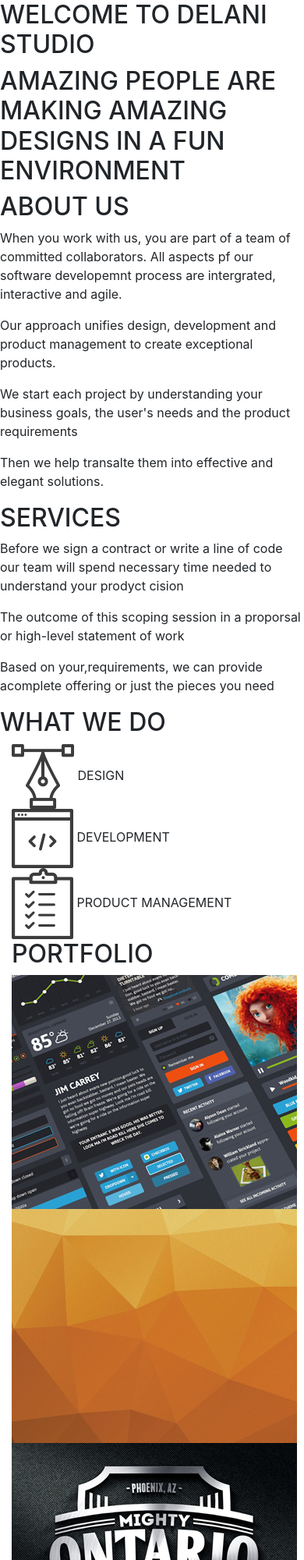
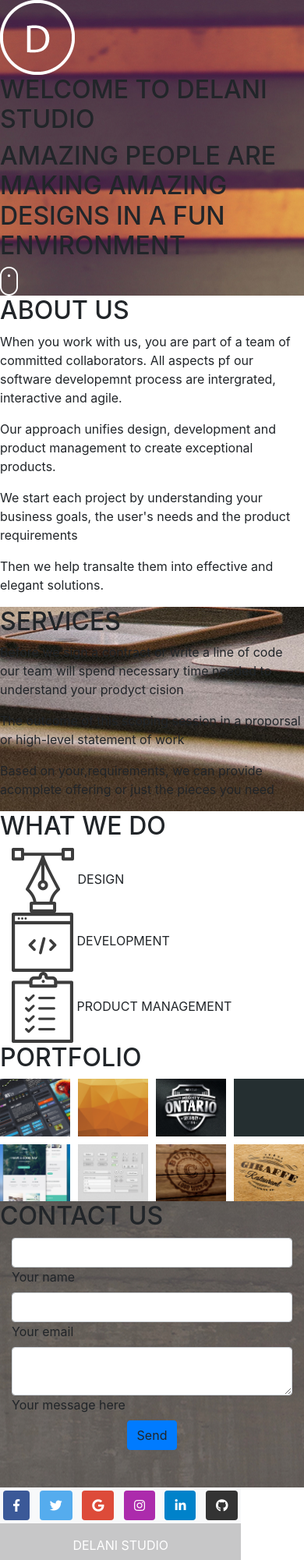
Before and after one commit to agnunga/delani_studio, a plain HTML site: page index.html in a window 390 px wide. Shown: the top 2000 px of the page at 78% size. Drawn offline with nearby package versions, Linux system fonts and the light colour scheme.

Commit message:
adding background

```diff
--- a/css/main.css
+++ b/css/main.css
@@ -2,8 +2,33 @@
     display: grid;
     grid-template-columns: repeat(4, 1fr);
     grid-gap: 10px;
-  }
+}
 
-  .grid img {
+.grid img {
     width: 100%;
-  }
+}
+
+#welcome {
+    background-image: url("../assets/backgrounds/h_img.jpg");
+
+}
+
+#about_us {
+    background-color: white;
+}
+
+#services {
+background-image: url("../assets/backgrounds/s_image.jpg");
+}
+
+#what_we_do {
+    background-color: white;
+}
+
+#portfolio {
+    background-color: white;
+}
+
+#contact_us {
+background-image: url("../assets/backgrounds/c_image.jpg");
+}
--- a/index.html
+++ b/index.html
@@ -4,22 +4,30 @@
     <!-- Required meta tags -->
     <meta charset="utf-8">
     <meta name="viewport" content="width=device-width, initial-scale=1, shrink-to-fit=no">
-
     <!-- Bootstrap CSS -->
     <link rel="stylesheet" href="https://cdn.jsdelivr.net/npm/bootstrap@4.0.0/dist/css/bootstrap.min.css" integrity="sha384-Gn5384xqQ1aoWXA+058RXPxPg6fy4IWvTNh0E263XmFcJlSAwiGgFAW/dAiS6JXm" crossorigin="anonymous">
     <!-- Bootstrap Icon library -->
     <link rel="stylesheet" href="https://cdn.jsdelivr.net/npm/bootstrap-icons@1.8.1/font/bootstrap-icons.css" integrity="sha384-He3RckdFB2wffiHOcESa3sf4Ida+ni/fw9SSzAcfY2EPnU1zkK/sLUzw2C5Tyuhj" crossorigin="anonymous">
+    <!-- font awesome -->
+    <link rel="stylesheet" href="https://use.fontawesome.com/releases/v5.0.8/css/all.css" integrity="sha384-3AB7yXWz4OeoZcPbieVW64vVXEwADiYyAEhwilzWsLw+9FgqpyjjStpPnpBO8o8S" crossorigin="anonymous">
+    <!-- custom css -->
+    <link rel="stylesheet" href="css/main.css">
+
     <title>Delani Studio</title>
   </head>
   <body>
         <div class="container">
             <div class="row" id="welcome">
-                    <h2>WELCOME TO DELANI STUDIO</h2>
-                    <h2>AMAZING PEOPLE ARE MAKING AMAZING DESIGNS IN A FUN ENVIRONMENT</h2>
+                <img src="assets/logo/logo.png">
+                <h2>WELCOME TO DELANI STUDIO</h2>
+                <h2>AMAZING PEOPLE ARE MAKING AMAZING DESIGNS IN A FUN ENVIRONMENT</h2>
+
+                <img src="assets/mouse_click.png">
+
             </div>
             <!-- welcome -->
 
-            <div class="row" id="about_is">
+            <div class="row" id="about_us">
                 <h2>ABOUT US</h2>
 
                 <p>When you work with us, you are part of a team of committed collaborators. All aspects pf our software developemnt process are intergrated, interactive and agile.</p>
@@ -54,7 +62,7 @@
             </div>
             <!-- what_we_do -->
 
-            <div class="row" id="portfolio"></div>
+            <div class="row" id="portfolio">
                 <h2>PORTFOLIO</h2>
                 <div class="grid">
                     <img src="assets/portfolio/work1.jpg">
@@ -69,53 +77,32 @@
             </div>
             <!-- portfolio -->
 
-            <div class="row" id="contact_us"></div>
+            <div class="row" id="contact_us">
                 <h2>CONTACT US</h2>
                 <div class="col-md-9 mb-md-0 mb-5">
                     <form id="contact-form" name="contact-form" action="mail.php" method="POST">
-
-                        <!--Grid row-->
                         <div class="row">
-                            <!--Grid column-->
                             <div class="col-md-6">
                                 <div class="md-form mb-0">
                                     <input type="text" id="name" name="name" class="form-control">
                                     <label for="name" class="">Your name</label>
                                 </div>
                             </div>
-                            <!--Grid column-->
-
-                            <!--Grid column-->
                             <div class="col-md-6">
                                 <div class="md-form mb-0">
                                     <input type="text" id="email" name="email" class="form-control">
                                     <label for="email" class="">Your email</label>
                                 </div>
                             </div>
-                            <!--Grid column-->
                         </div>
-                        <!--Grid row-->
-                        <!--Grid row-->
                         <div class="row">
                             <div class="col-md-12">
-                                <div class="md-form mb-0">
-                                    <input type="text" id="subject" name="subject" class="form-control">
-                                    <label for="subject" class="">Subject</label>
+                                <div class="md-form">
+                                    <textarea type="text" id="message" name="message" rows="2" class="form-control md-textarea"></textarea>
+                                    <label for="message">Your message here</label>
                                 </div>
                             </div>
                         </div>
-                        <!--Grid row-->
-                        <!--Grid row-->
-                        <div class="row">
-                            <!--Grid column-->
-                            <div class="col-md-12">
-                                <div class="md-form">
-                                    <textarea type="text" id="message" name="message" rows="2" class="form-control md-textarea"></textarea>
-                                    <label for="message">Your message</label>
-                                </div>
-                            </div>
-                        </div>
-                        <!--Grid row-->
                     </form>
                     <div class="text-center text-md-left">
                         <a class="btn btn-primary" onclick="document.getElementById('contact-form').submit();">Send</a>
@@ -125,68 +112,41 @@
             </div>
             <!-- contact_us -->
 
-            <div class="row" id="footer">
+            <div class="row" id="footer_1">
                 <footer class="bg-light text-center text-white">
-                    <!-- Grid container -->
-                    <div class="container p-4 pb-0">
                     <!-- Section: Social media -->
-                    <section class="mb-4">
+                    <section class="">
                         <!-- Facebook -->
                         <a
                         class="btn text-white btn-floating m-1"
                         style="background-color: #3b5998;"
                         href="#!"
-                        role="button"
-                        ><i class="fab fa-facebook-f"></i
-                        ></a>
+                        role="button"><i class="fab fa-facebook-f"></i></a>
 
                         <!-- Twitter -->
-                        <a
-                        class="btn text-white btn-floating m-1"
+                        <a class="btn text-white btn-floating m-1"
                         style="background-color: #55acee;"
-                        href="#!"
-                        role="button"
-                        ><i class="fab fa-twitter"></i
-                        ></a>
+                        href="#!" role="button"><i class="fab fa-twitter"></i></a>
 
                         <!-- Google -->
-                        <a
-                        class="btn text-white btn-floating m-1"
+                        <a class="btn text-white btn-floating m-1"
                         style="background-color: #dd4b39;"
-                        href="#!"
-                        role="button"
-                        ><i class="fab fa-google"></i
-                        ></a>
+                        href="#!" role="button"><i class="fab fa-google"></i></a>
 
                         <!-- Instagram -->
-                        <a
-                        class="btn text-white btn-floating m-1"
+                        <a class="btn text-white btn-floating m-1"
                         style="background-color: #ac2bac;"
-                        href="#!"
-                        role="button"
-                        ><i class="fab fa-instagram"></i
-                        ></a>
+                        href="#!"role="button"><i class="fab fa-instagram"></i></a>
 
                         <!-- Linkedin -->
-                        <a
-                        class="btn text-white btn-floating m-1"
+                        <a class="btn text-white btn-floating m-1"
                         style="background-color: #0082ca;"
-                        href="#!"
-                        role="button"
-                        ><i class="fab fa-linkedin-in"></i
-                        ></a>
+                        href="#!" role="button" ><i class="fab fa-linkedin-in"></i></a>
                         <!-- Github -->
-                        <a
-                        class="btn text-white btn-floating m-1"
+                        <a class="btn text-white btn-floating m-1"
                         style="background-color: #333333;"
-                        href="#!"
-                        role="button"
-                        ><i class="fab fa-github"></i
-                        ></a>
+                        href="#!" role="button" ><i class="fab fa-github"></i ></a>
                     </section>
-                    <!-- Section: Social media -->
-                    </div>
-                    <!-- Grid container -->
 
                     <!-- Copyright -->
                     <div class="text-center p-3" style="background-color: rgba(0, 0, 0, 0.2);">
@@ -197,7 +157,7 @@
                     <!-- Copyright -->
                 </footer>
             </div>
-            <!-- footer -->
+            <!-- footer_1 -->
         </div>
 
     <!-- Bootstrap Bundle with Popper -->
```
Also changed, not shown: Delani Studio.jpg.
